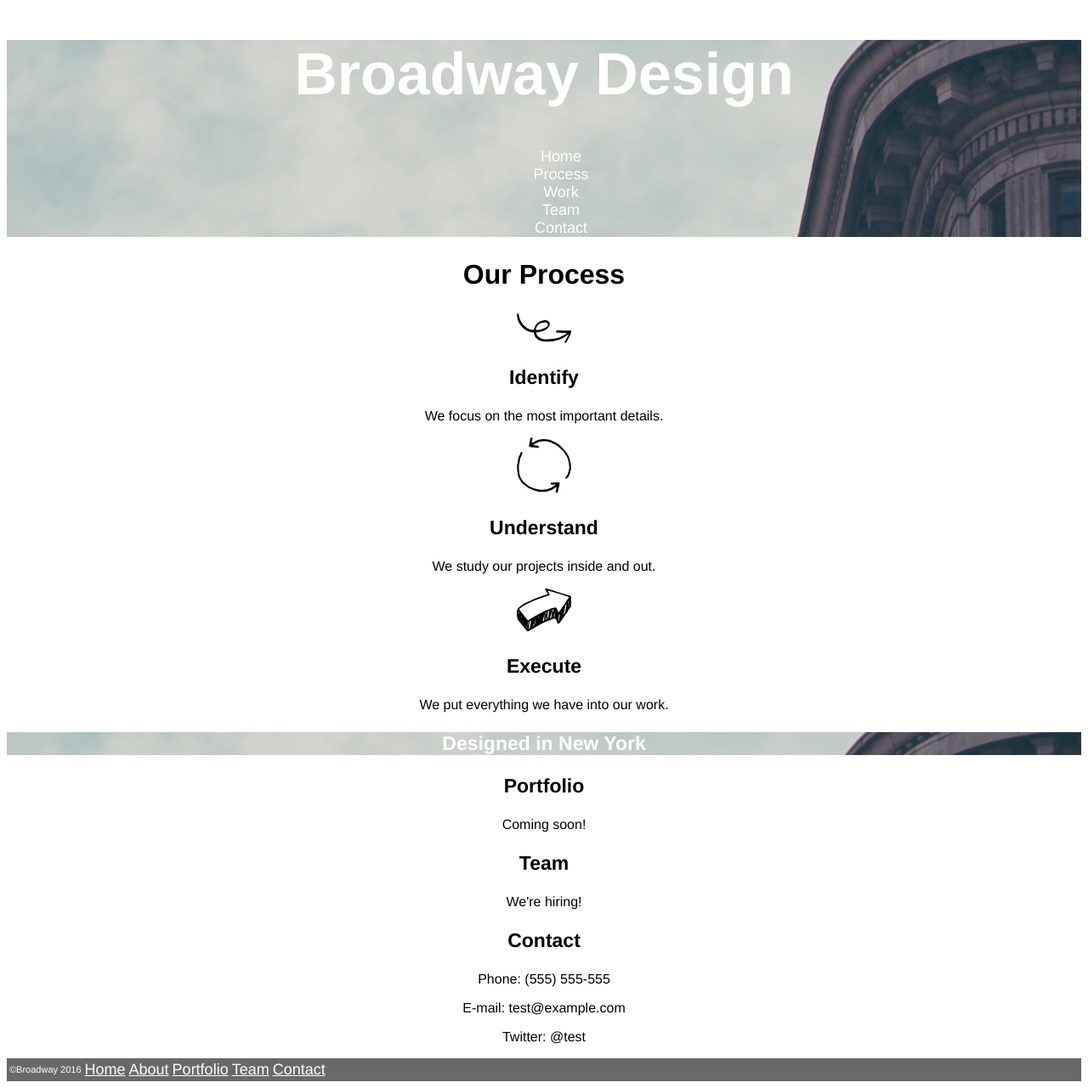
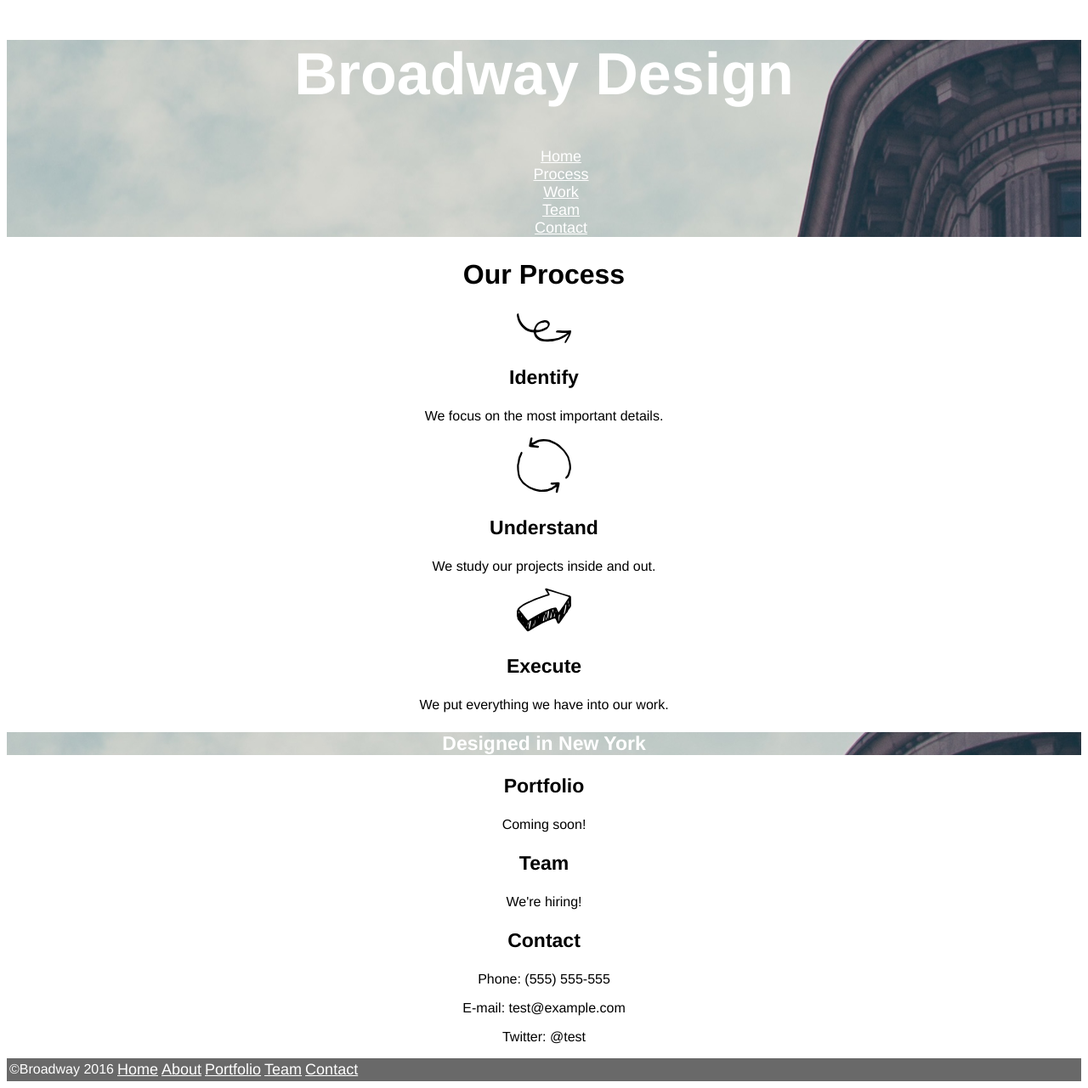
Before and after one commit to scarlet-lettered/broadway, a plain HTML site: page index.html in a window 1280 px wide. Shown: the whole page at 85% size. Drawn offline with Linux system fonts and the light colour scheme.

Commit message:
Finished second full draft

```diff
--- a/resources/css/style.css
+++ b/resources/css/style.css
@@ -21,7 +21,6 @@ li {
 
 #home a  {
   color: white;
-  text-decoration: none;
   font-size: 18px;
 }
 
@@ -38,7 +37,6 @@ h3 {
 #newyork  {
 background-image: url("../images/the-flatiron-building.png");
 color: white;
-
 }
 
 footer {
@@ -47,7 +45,7 @@ footer {
 
 footer td {
   color: white;
-  align-content: bottom;
+  vertical-align: bottom:
   font-size: 11px;
   }
 
```
